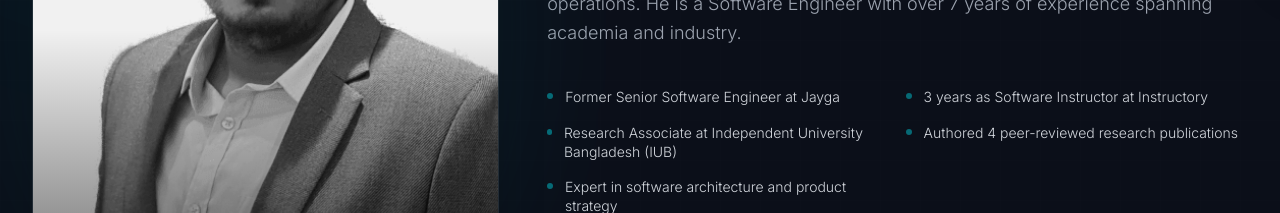
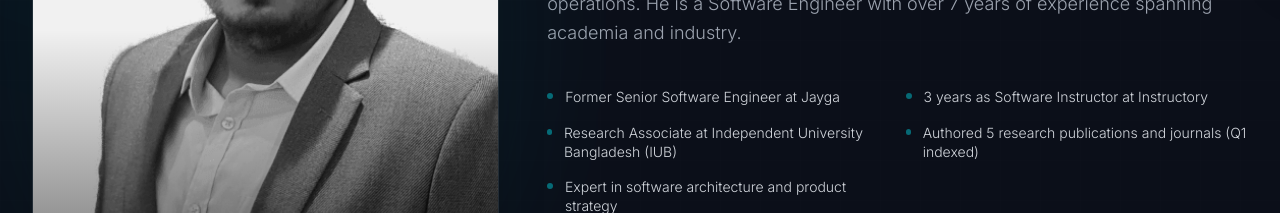
Before and after one commit to Napver00/ZantechMainSite, a React (Vite) app: page /team in a window 1280 px wide. Shown: the part 840-1053 px from the top of the page. Built offline with nearby package versions, Linux system fonts and the light colour scheme; no server answers.

Commit message:
feat: update publication count in TeamPage to reflect recent achievements

```diff
--- a/src/pages/TeamPage.tsx
+++ b/src/pages/TeamPage.tsx
@@ -21,7 +21,7 @@ const TeamPage = () => {
                 "Former Senior Software Engineer at Jayga",
                 "3 years as Software Instructor at Instructory",
                 "Research Associate at Independent University Bangladesh (IUB)",
-                "Authored 4 peer-reviewed research publications",
+                "Authored 5 research publications and journals (Q1 indexed)",
                 "Expert in software architecture and product strategy"
             ],
             socials: {
```
